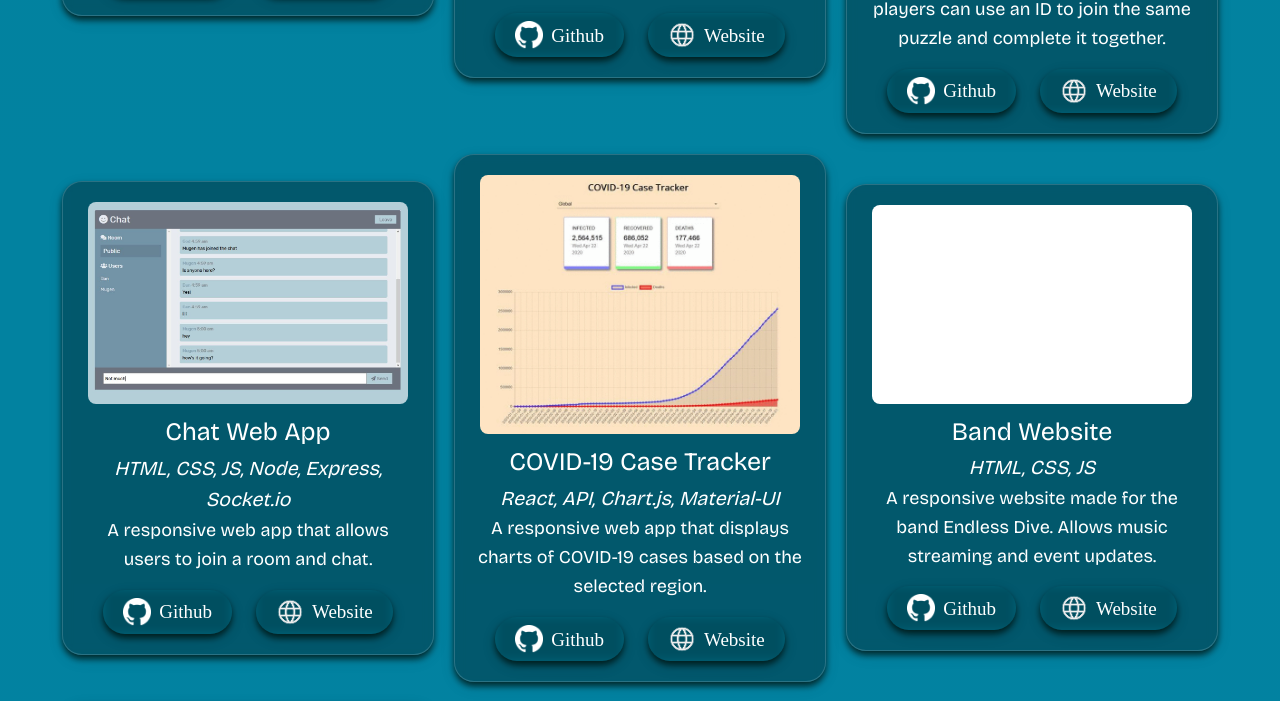
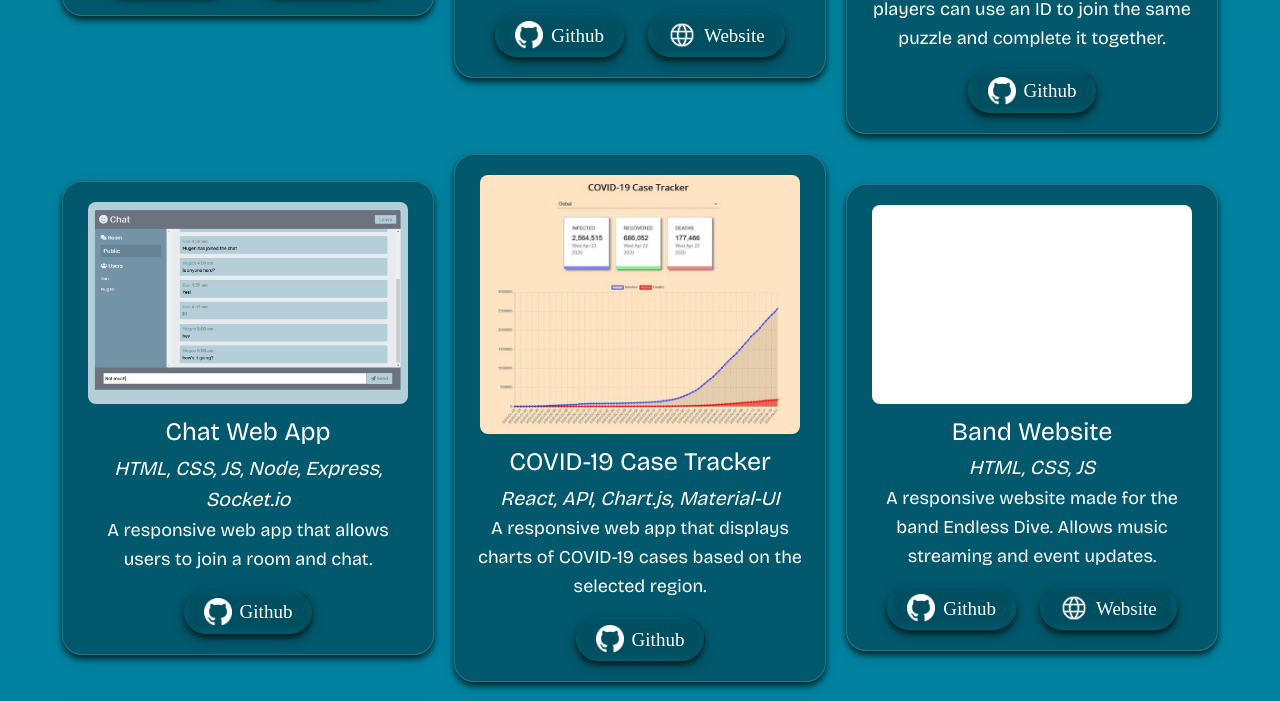
Before and after one commit to abidurr/my-site, a plain HTML site: page index.html in a window 1280 px wide. Shown: the part 5486-6187 px from the top of the page. Drawn offline with nearby package versions, Linux system fonts and the light colour scheme; a web font is replaced by a local one.

Commit message:
Update index.html

```diff
--- a/index.html
+++ b/index.html
@@ -449,9 +449,9 @@
                                 src="img/github32.png"
                             />Github</a
                         >
-                        <a href="https://wedoku.herokuapp.com/" target="_blank">
+                        <!--<a href="https://wedoku.herokuapp.com/" target="_blank">
                             <img alt="Webpage" src="img/www.png" />Website</a
-                        >
+                        >-->
                     </div>
                 </div>
 
@@ -541,12 +541,12 @@
                                 src="img/github32.png"
                             />Github</a
                         >
-                        <a
+                        <!--<a
                             href="https://5e9f74f2b4888077784b8f1c--festive-minsky-c2f580.netlify.app/"
                             target="_blank"
                         >
                             <img alt="Webpage" src="img/www.png" />Website</a
-                        >
+                        >-->
                     </div>
                 </div>
 
@@ -574,9 +574,9 @@
                                 src="img/github32.png"
                             />Github</a
                         >
-                        <a href="https://chat25.herokuapp.com/" target="_blank">
+                        <!--<a href="https://chat25.herokuapp.com/" target="_blank">
                             <img alt="Webpage" src="img/www.png" />Website</a
-                        >
+                        >-->
                     </div>
                 </div>
 
@@ -640,12 +640,12 @@
                                 width="64"
                             />Github</a
                         >
-                        <a
+                        <!--<a
                             href="https://ar-issue-tracker.herokuapp.com/"
                             target="_blank"
                         >
                             <img alt="Webpage" src="img/www.png" />Website</a
-                        >
+                        >-->
                     </div>
                 </div>
 
```
